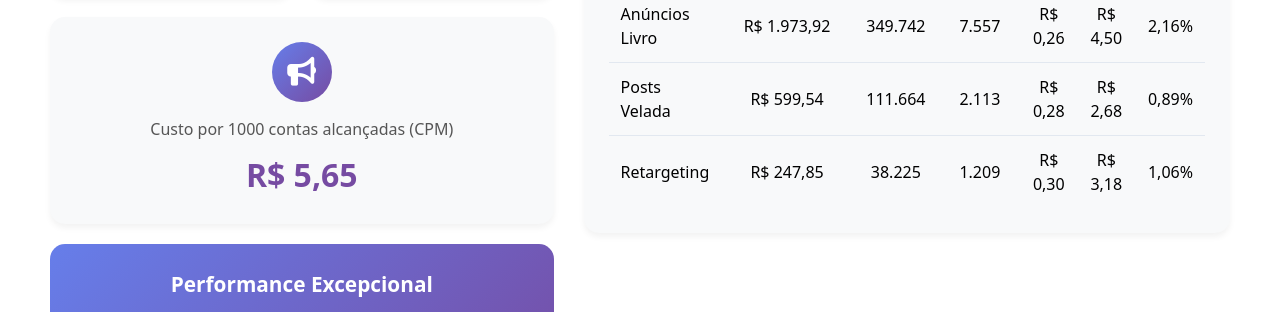
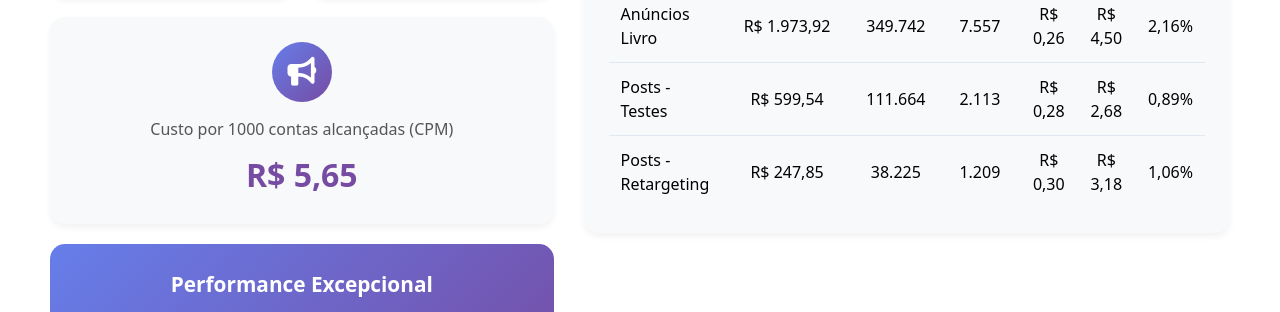
Before and after one commit to milenamach/relatorio-cotrim-1a10junho, a plain HTML site: page meta_resultados.html in a window 1280 px wide. Shown: the part 617-929 px from the top of the page. Drawn offline with nearby package versions, Linux system fonts and the light colour scheme.

Commit message:
Update meta_resultados.html

```diff
--- a/meta_resultados.html
+++ b/meta_resultados.html
@@ -279,7 +279,7 @@
 <td style="padding: 12px; text-align: center;">2,16%</td>
 </tr>
 <tr style="border-bottom: 1px solid #e2e8f0;">
-<td style="padding: 12px; font-weight: 500;">Posts Velada</td>
+<td style="padding: 12px; font-weight: 500;">Posts - Testes</td>
 <td style="padding: 12px; text-align: center;">R$ 599,54</td>
 <td style="padding: 12px; text-align: center;">111.664</td>
 <td style="padding: 12px; text-align: center;">2.113</td>
@@ -288,7 +288,7 @@
 <td style="padding: 12px; text-align: center;">0,89%</td>
 </tr>
 <tr>
-<td style="padding: 12px; font-weight: 500;">Retargeting</td>
+<td style="padding: 12px; font-weight: 500;">Posts - Retargeting</td>
 <td style="padding: 12px; text-align: center;">R$ 247,85</td>
 <td style="padding: 12px; text-align: center;">38.225</td>
 <td style="padding: 12px; text-align: center;">1.209</td>
```
